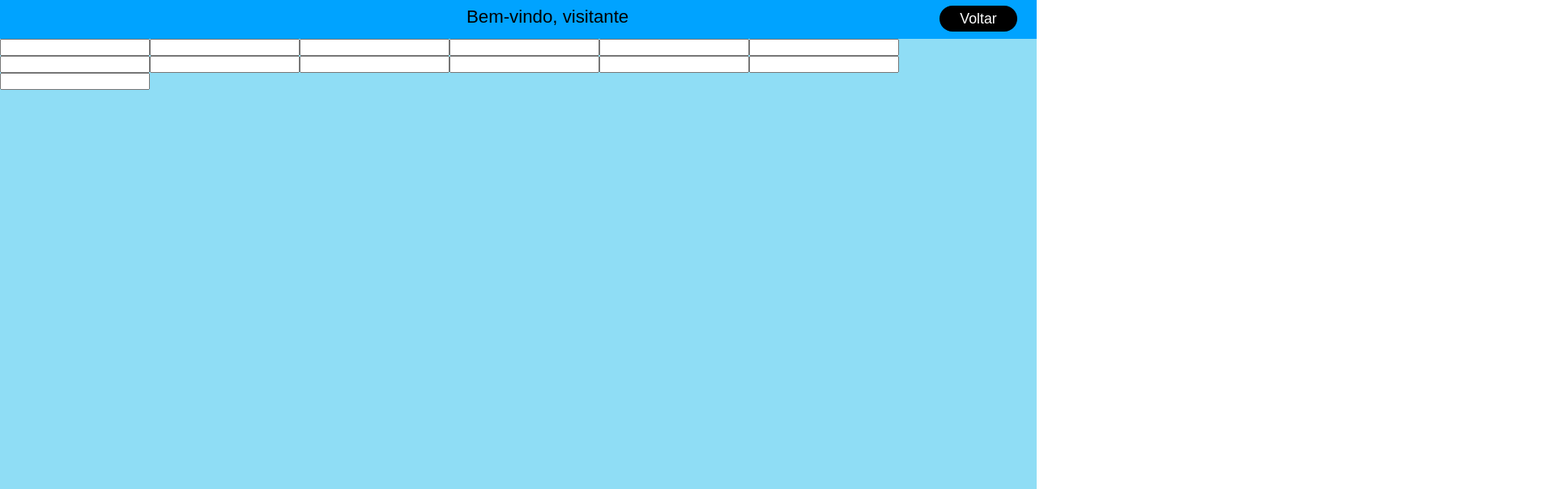
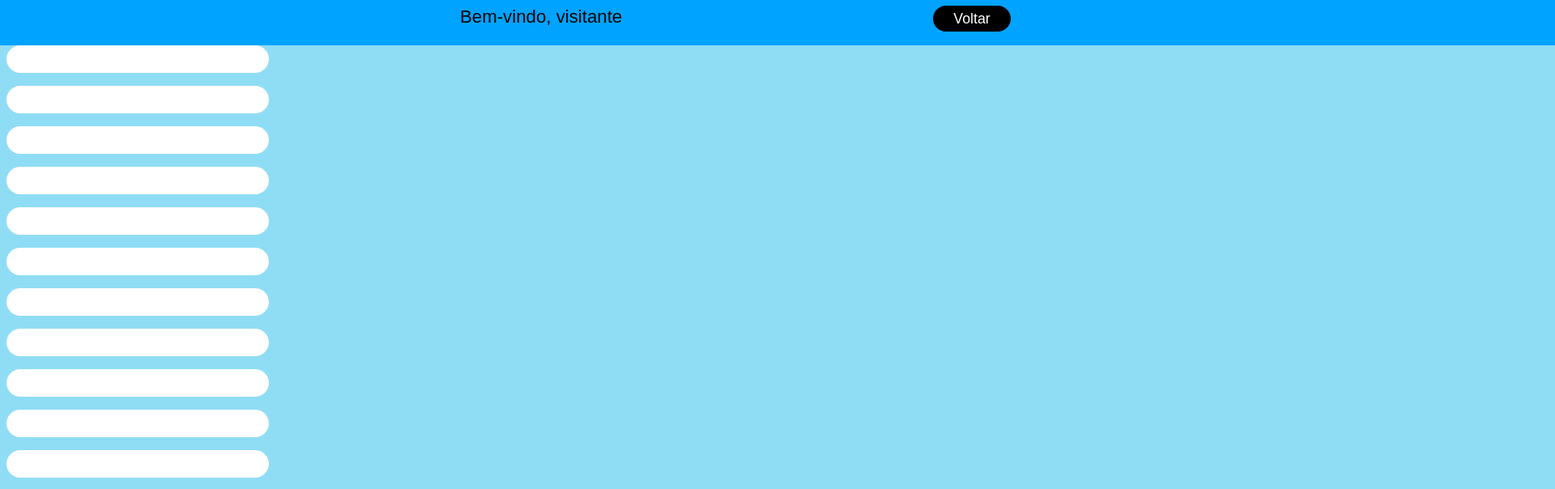
Before and after one commit to lucianogomes02/login-vue-app, a Vue app: page /cadastro in a window 1280 px wide. Shown: the top 604 px of the page at 81% size, 1920 px wide, since content can reach past the window. Built offline with nearby package versions, Linux system fonts and the light colour scheme; a web font is replaced by a local one.

Commit message:
style(src/views/CadastroView.vue): ajusta estilo da tela de Cadastro

```diff
--- a/src/components/Cabecalho.vue
+++ b/src/components/Cabecalho.vue
@@ -30,7 +30,7 @@ export default defineComponent({
 
 .cabecalho {
   background: #00a3ff;
-  width: auto;
+  width: 120.5rem;
   height: 7vh;
   margin: -8px;
 }
--- a/src/views/CadastroView.vue
+++ b/src/views/CadastroView.vue
@@ -37,9 +37,24 @@ export default defineComponent({
 
 <style scoped>
 .cadastro {
+  height: 0;
+  width: 0;
+}
+
+.container__cadastro {
   background: #8fddf5;
-  width: auto;
-  height: 95.2vh;
+  width: 120rem;
+  height: 61rem;
   margin: -8px;
 }
+
+input {
+  text-align: center;
+  margin-bottom: 1rem;
+  width: 20rem;
+  height: 2rem;
+  border-radius: 41px;
+  border: none;
+  outline: none;
+}
 </style>
```
